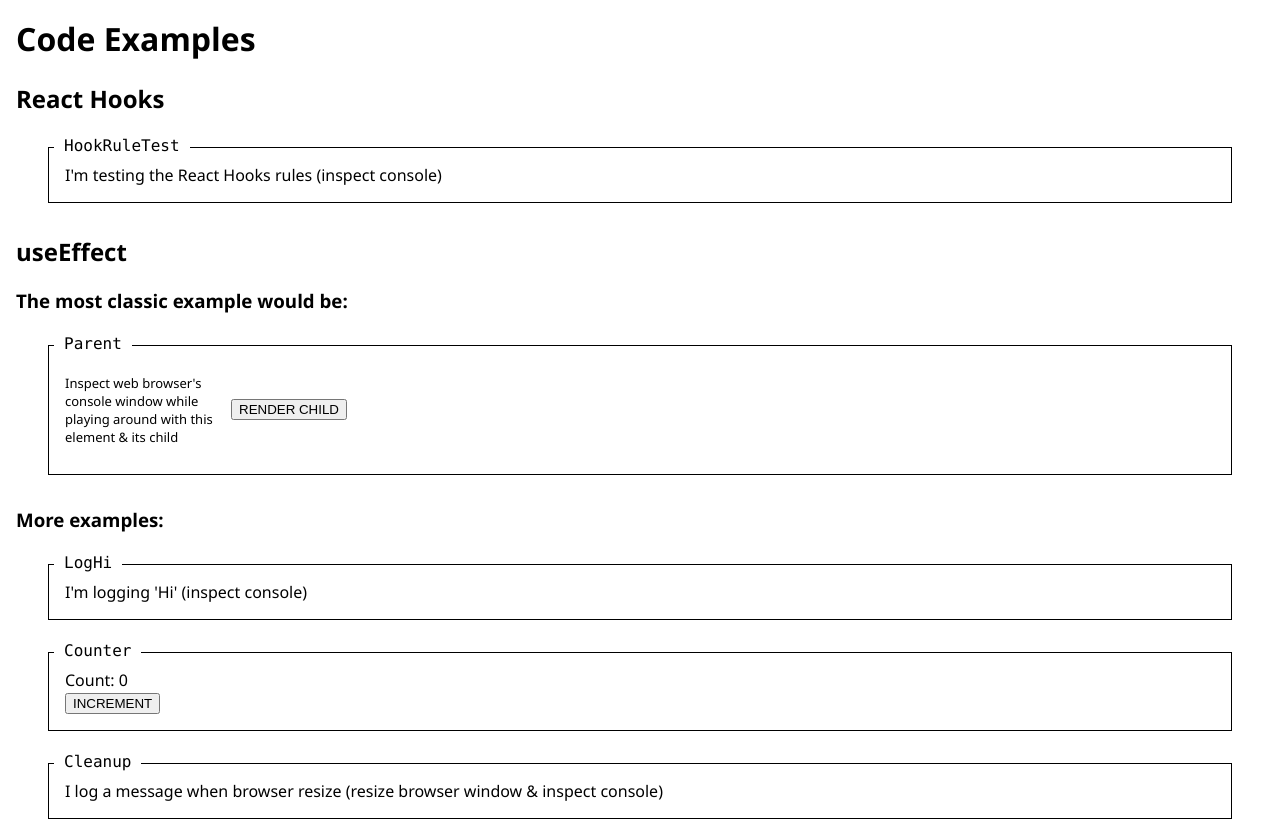
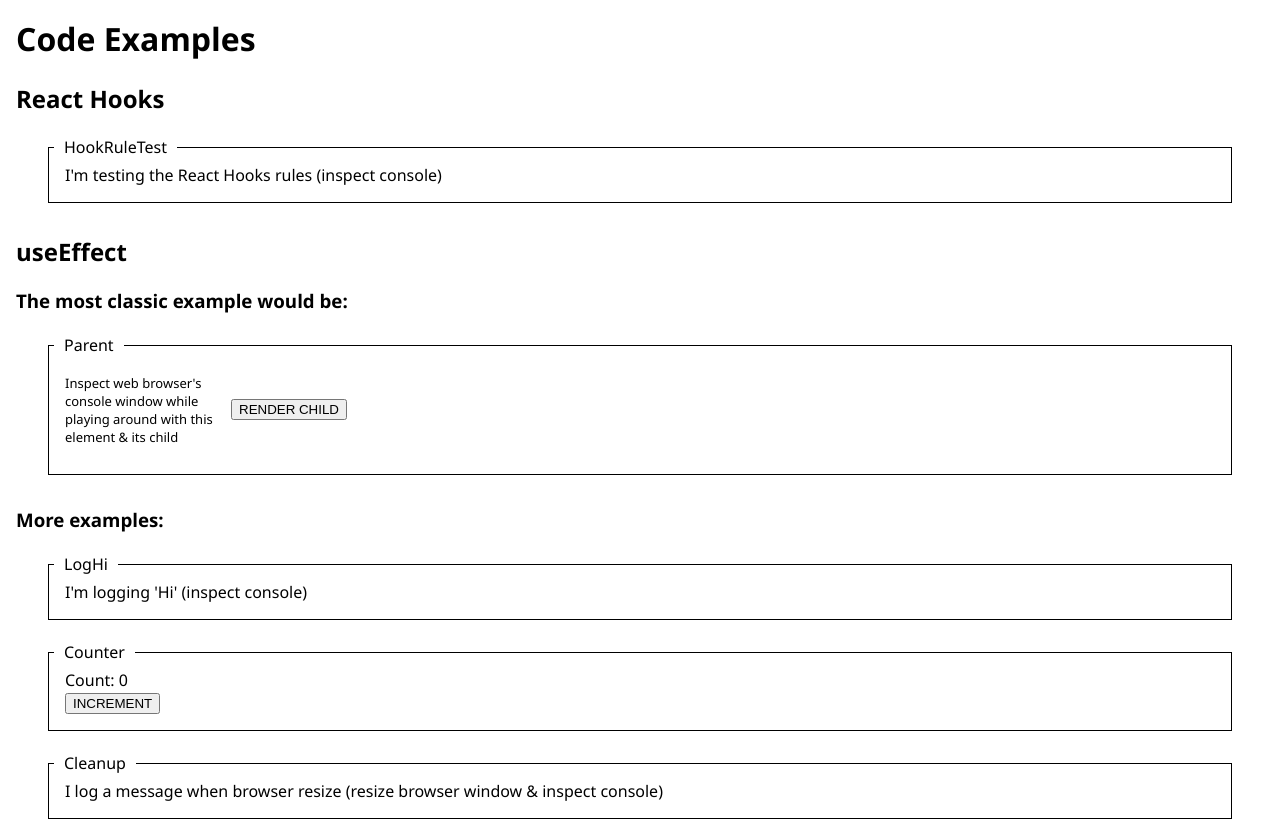
Before and after one commit to Shlomo-Moller/hooks, a React (Create React App) app: page / in a window 1280 px wide. Shown: the part 820-1640 px from the top of the page. Built offline with nearby package versions, Linux system fonts and the light colour scheme; the HTML template or start-up script is replaced by a standard one.

Commit message:
Simplify .c-ex-heading style
Remove unnecessary style rule

```diff
--- a/src/components/CodeExample.css
+++ b/src/components/CodeExample.css
@@ -8,7 +8,6 @@
     left: 6px;
     background: white;
     padding: 0 10px;
-    font-family: consolas, 'Courier New', Courier, monospace;
 }
 .c-ex-body {
     border: solid 1px;
```
